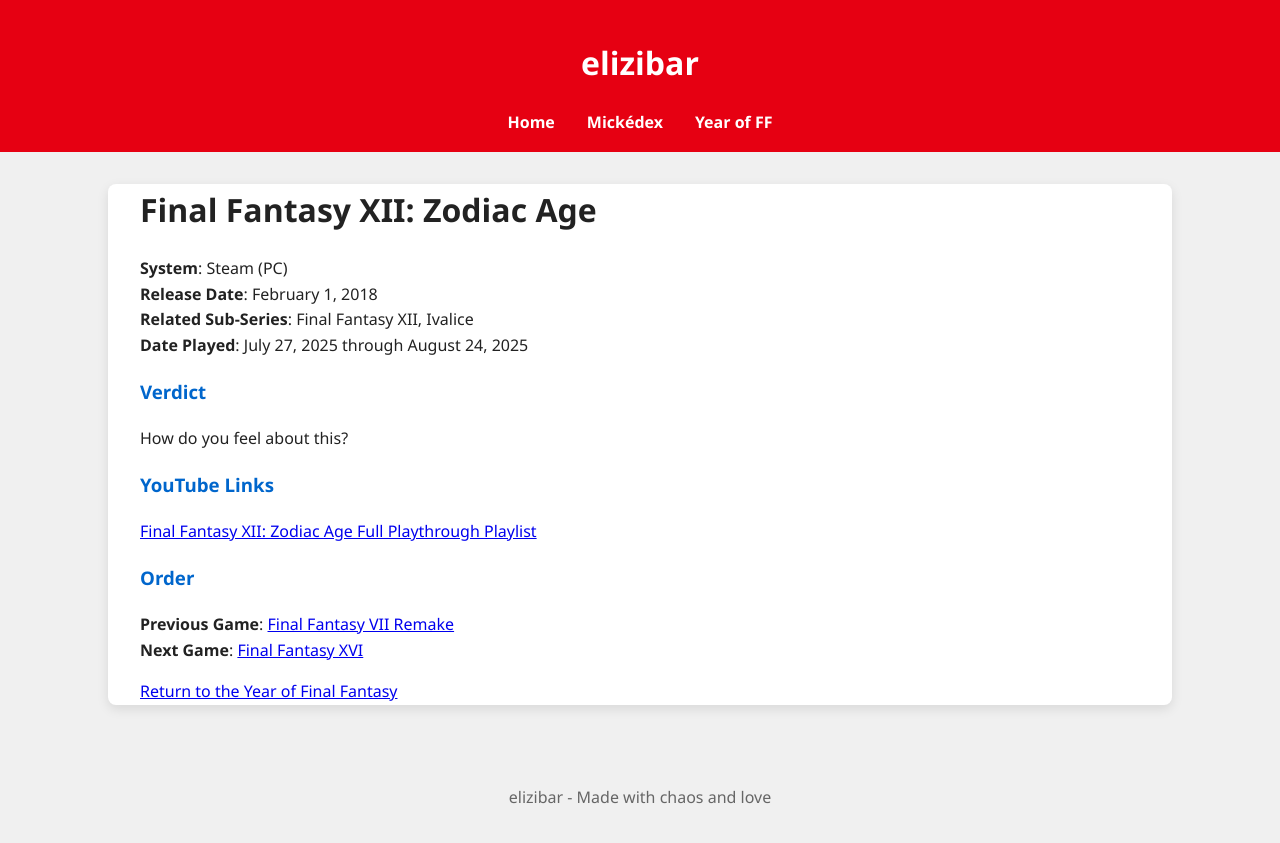
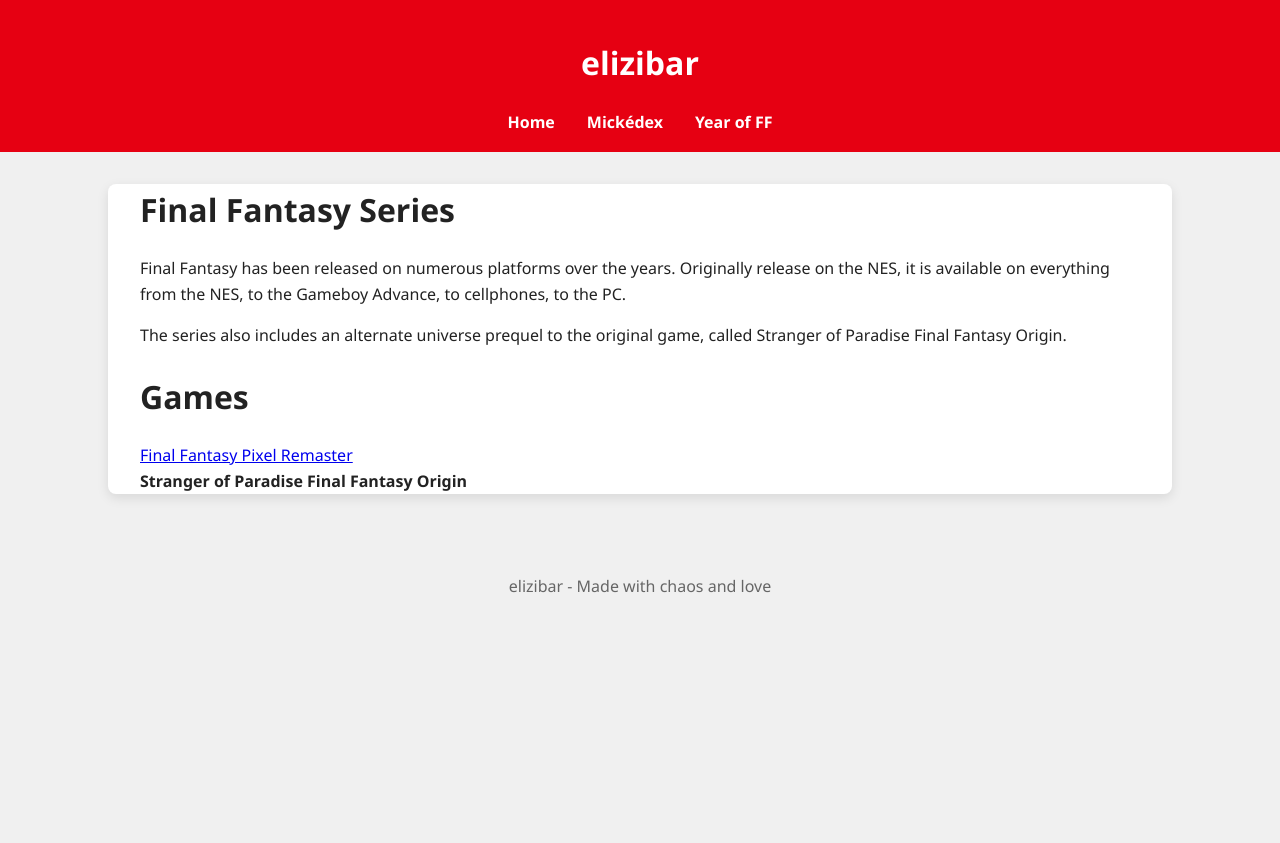
Before and after one commit to elizibar/elizibar.github.io, a Jekyll site: the page built from yearoffinalfantasy/Series/ff12series.md, in a window 1280 px wide. Shown: the top 843 px of the page. Built offline with Jekyll 4.4.1, drawn with Linux system fonts in a browser that asks for light colours; our own code applies the rules of GitHub Pages for plain Markdown files.

Commit message:
ff12 fix

```diff
--- a/yearoffinalfantasy/Series/ff12series.md
+++ b/yearoffinalfantasy/Series/ff12series.md
@@ -1,24 +1,15 @@
 ---
-title: Final Fantasy XII: Zodiac Age
+title: Final Fantasy Series
 layout: default
-permalink: /yearoffinalfantasy/ff12/
+permalink: /yearoffinalfantasy/ff12series/
 ---
 
-# Final Fantasy XII: Zodiac Age
+# Final Fantasy Series
 
-**System**: Steam (PC)
-**Release Date**: February 1, 2018
-**Related Sub-Series**: Final Fantasy XII, Ivalice
-**Date Played**: July 27, 2025 through August 24, 2025
+Final Fantasy has been released on numerous platforms over the years.  Originally release on the NES, it is available on everything from the NES, to the Gameboy Advance, to cellphones, to the PC.
 
-### Verdict
-How do you feel about this?
+The series also includes an alternate universe prequel to the original game, called Stranger of Paradise Final Fantasy Origin.
 
-### YouTube Links
-[Final Fantasy XII: Zodiac Age Full Playthrough Playlist](https://www.youtube.com/playlist?list=PL-oNO4nnzhsUlGL3WUfZO0x4O1utfvtHz)
-
-### Order
-**Previous Game**: [Final Fantasy VII Remake](/yearoffinalfantasy/ff7remake/)
-**Next Game**: [Final Fantasy XVI](/yearoffinalfantasy/ff16/)
-
-[Return to the Year of Final Fantasy](/yearoffinalfantasy/)
+# Games
+[Final Fantasy Pixel Remaster](/yearoffinalfantasy/ff1pr/)
+**Stranger of Paradise Final Fantasy Origin**
```
Also changed, not shown: yearoffinalfantasy/FF12/ff12.md (+10 -8 lines).
